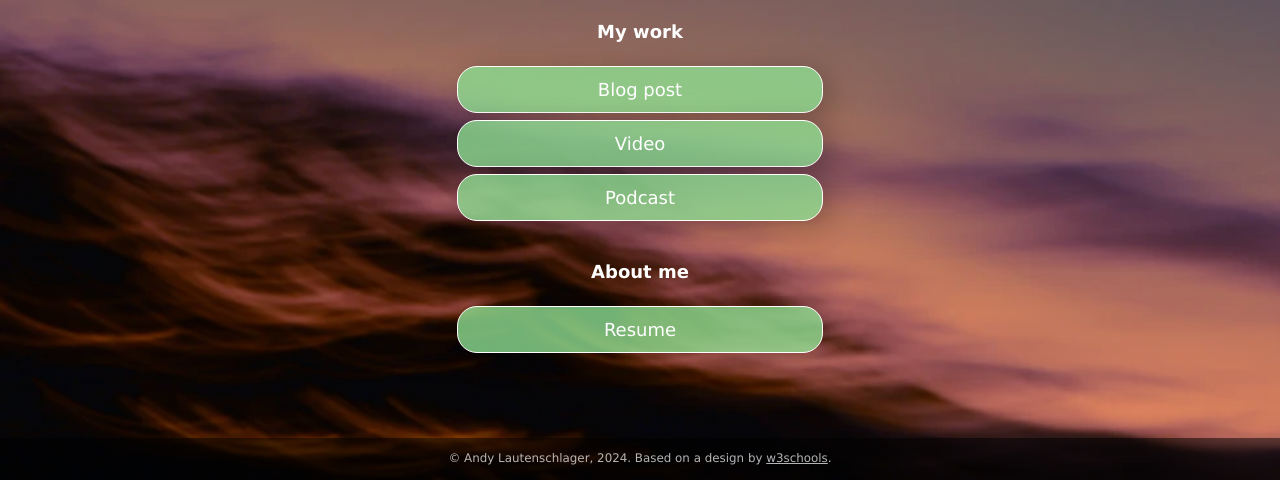
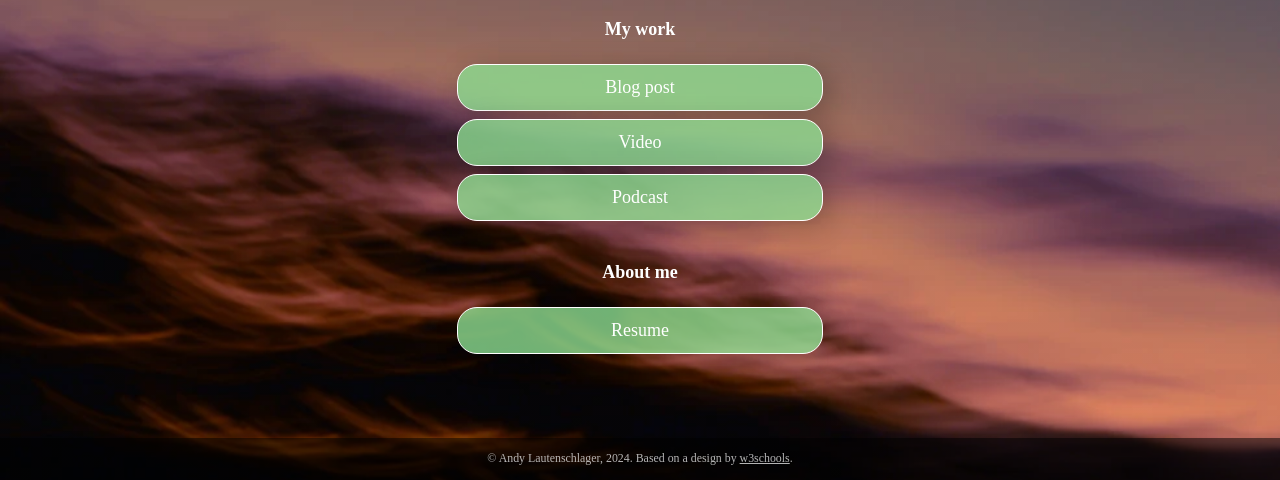
Before and after one commit to jordynstyles/jordynstyles.github.io, a plain HTML site: page index.html in a window 1280 px wide. Shown: the part 320-800 px from the top of the page. Drawn offline with Linux system fonts and the light colour scheme.

Commit message:
Changed font

```diff
--- a/css/style.css
+++ b/css/style.css
@@ -34,7 +34,7 @@ body {
     background-attachment: fixed;
     /* Resizes the background image to cover the entire container */
     background-size: cover;
-    font-family: Futura, Verdana, sans-serif;
+    font-family: font-family: "EB Garamond", serif;
     line-height: 1.5;
     font-size: 18px;
     display: flex;
--- a/index.html
+++ b/index.html
@@ -6,8 +6,11 @@
   <meta charset="utf-8" />
   <meta name="viewport" content="width=device-width, initial-scale=1" />
   <!-- Add your name below -->
-  <title>Nagomi McDaniel</title>
+  <title>Jordyn Styles</title>
   <link rel="stylesheet" href="css/style.css">
+  <link rel="preconnect" href="https://fonts.googleapis.com">
+<link rel="preconnect" href="https://fonts.gstatic.com" crossorigin>
+<link href="https://fonts.googleapis.com/css2?family=EB+Garamond:ital,wght@0,400..800;1,400..800&display=swap" rel="stylesheet">
 </head>
 
 <body class="main-text-color">
```
